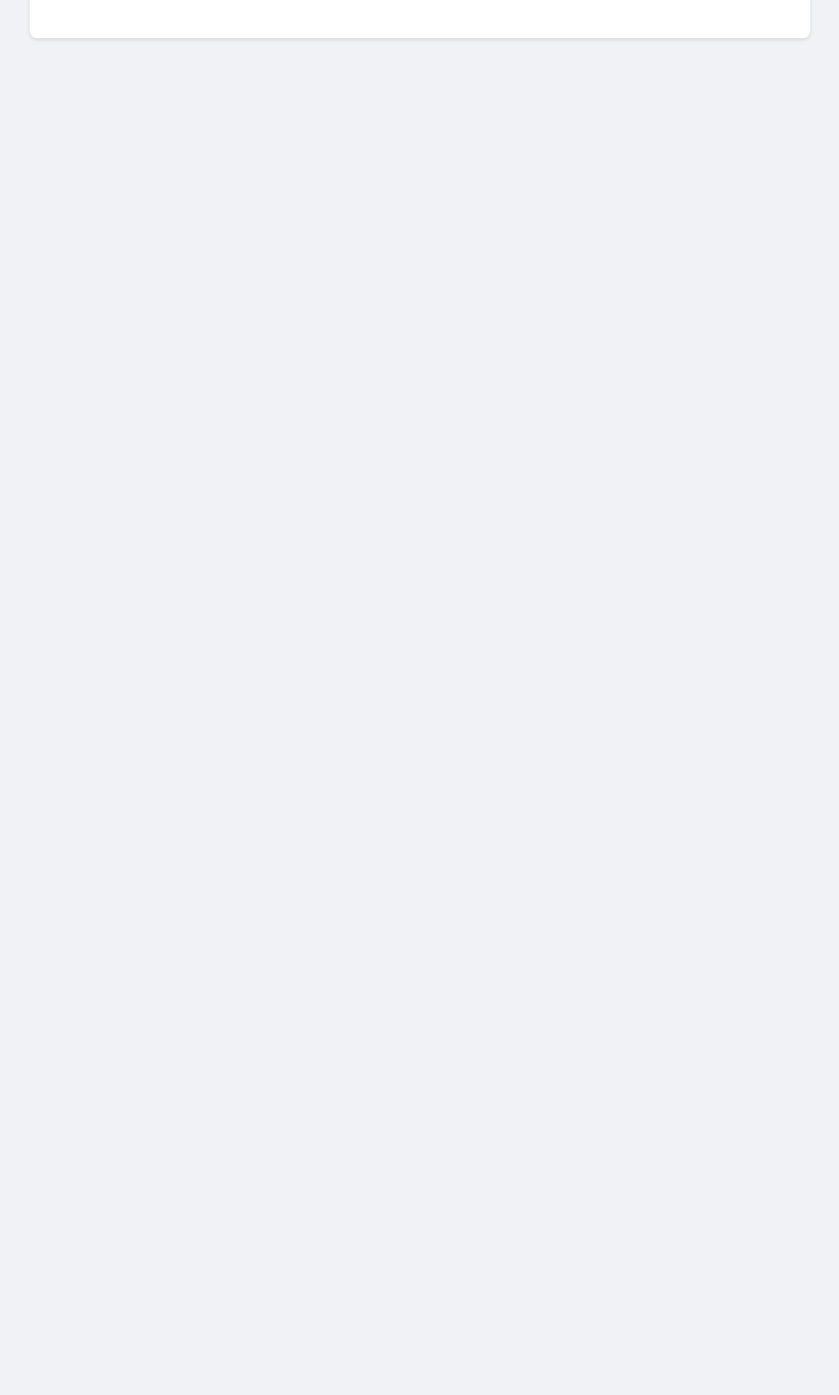
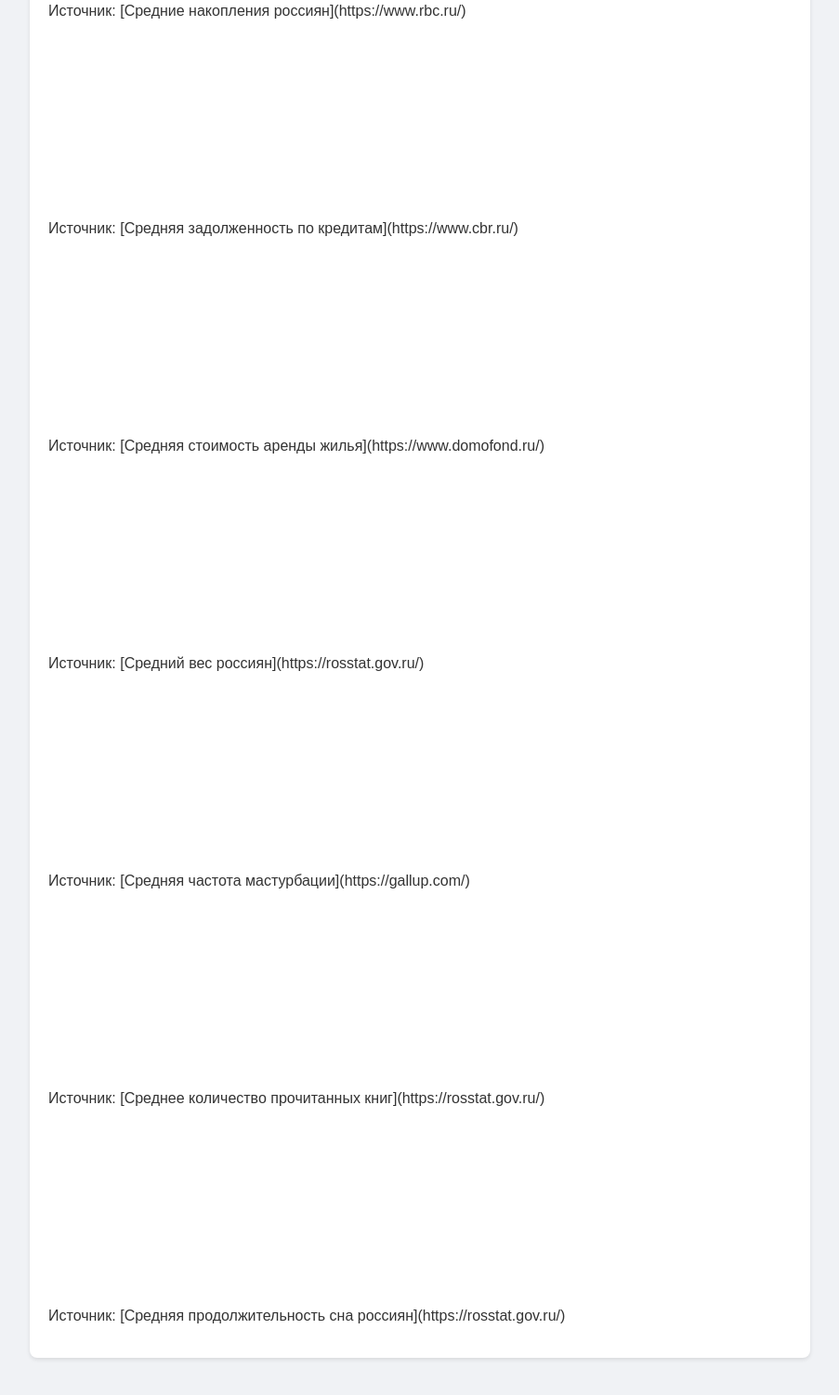
Before and after one commit to shevnikser1/sravni, a plain HTML site: page index.html in a window 1280 px wide. Shown: the part 1990-3491 px from the top of the page at 93% size, without its empty margins (188-1091 px from the left). Before the commit the page ends 2081 px from the top, so only its background shows below. Drawn offline with nearby package versions, Linux system fonts and the light colour scheme.

Commit message:
Update index.html

```diff
--- a/index.html
+++ b/index.html
@@ -45,15 +45,34 @@
 
         <div id="results">
             <canvas id="chartAge"></canvas>
+            <p>Источник: [Средний возраст населения России](https://rosstat.gov.ru/)</p>
+
             <canvas id="chartIncome"></canvas>
+            <p>Источник: [Средняя заработная плата по России](https://rosstat.gov.ru/)</p>
+
             <canvas id="chartChildren"></canvas>
+            <p>Источник: [Среднее количество детей на одну женщину](https://rosstat.gov.ru/)</p>
+
             <canvas id="chartSavings"></canvas>
+            <p>Источник: [Средние накопления россиян](https://www.rbc.ru/)</p>
+
             <canvas id="chartDebts"></canvas>
+            <p>Источник: [Средняя задолженность по кредитам](https://www.cbr.ru/)</p>
+
             <canvas id="chartHousing"></canvas>
+            <p>Источник: [Средняя стоимость аренды жилья](https://www.domofond.ru/)</p>
+
             <canvas id="chartWeight"></canvas>
+            <p>Источник: [Средний вес россиян](https://rosstat.gov.ru/)</p>
+
             <canvas id="chartMasturbation"></canvas>
+            <p>Источник: [Средняя частота мастурбации](https://gallup.com/)</p>
+
             <canvas id="chartBooks"></canvas>
+            <p>Источник: [Среднее количество прочитанных книг](https://rosstat.gov.ru/)</p>
+
             <canvas id="chartSleep"></canvas>
+            <p>Источник: [Средняя продолжительность сна россиян](https://rosstat.gov.ru/)</p>
         </div>
     </div>
 
```
